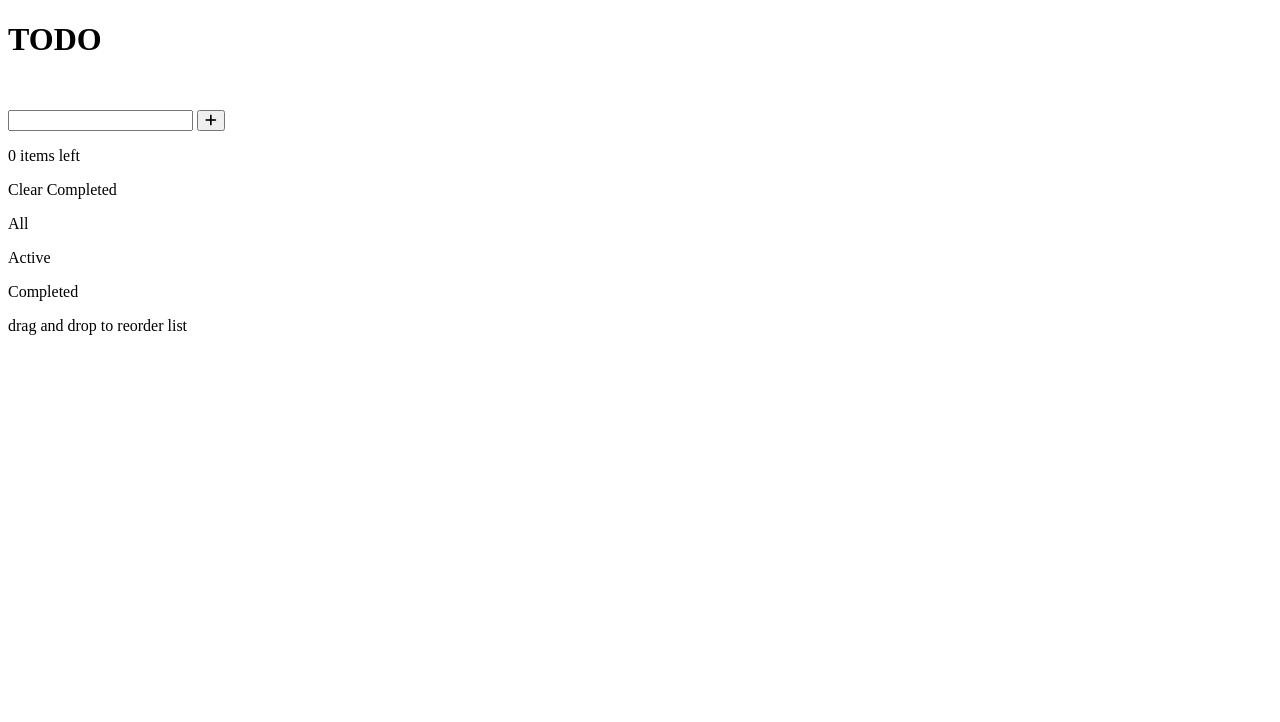
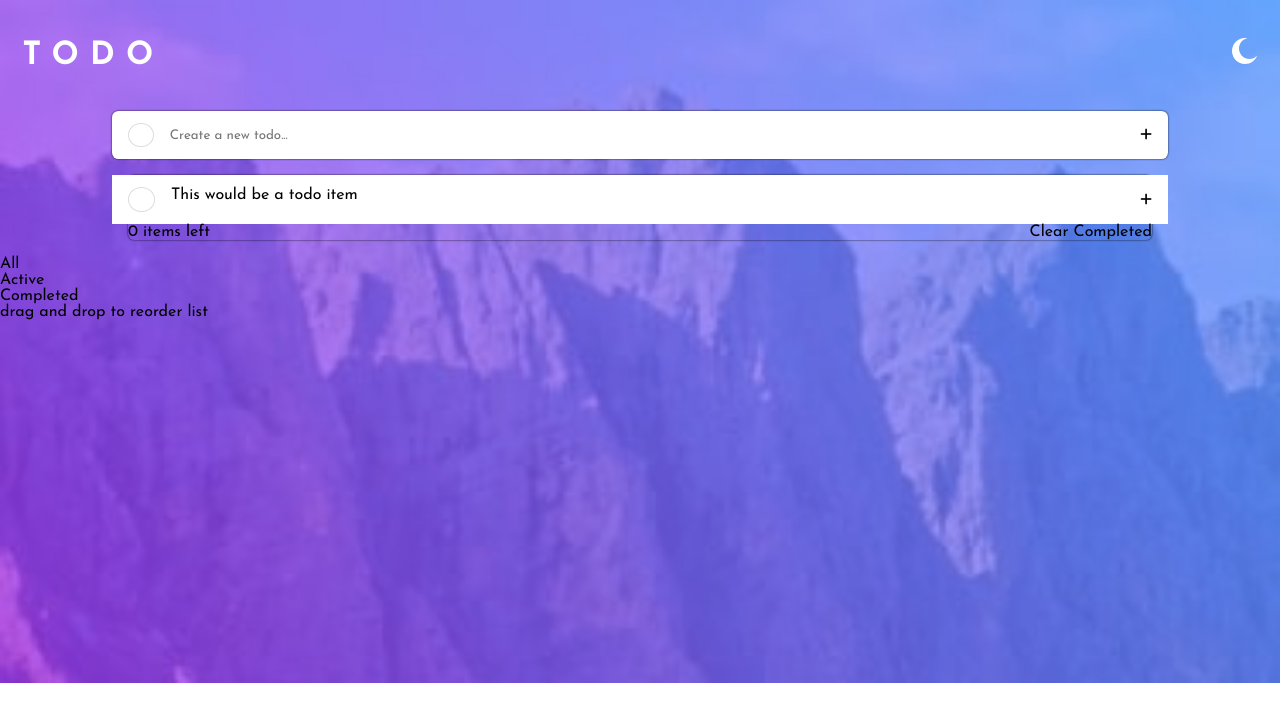
Before and after one commit to ulisesedu7/New-to-do-list, a plain HTML site: page index.html in a window 1280 px wide. Drawn offline with nearby package versions, Linux system fonts and the light colour scheme; files that its build step writes are made by us from their sources.

Commit message:
Initialize styles of the app

```diff
--- a/assets/styles/styles.scss
+++ b/assets/styles/styles.scss
@@ -0,0 +1,134 @@
+/*
+  Variables
+*/
+$link-active: hsl(220, 98%, 61%);
+$check-bg: linear-gradient hsl(192, 100%, 67%) to hsl(280, 87%, 65%);
+
+// Light theme colors
+
+
+* {
+  margin: 0;
+  padding: 0;
+  font-family: 'Josefin Sans', sans-serif;
+}
+
+// Box Shadows
+.shadow {
+  -webkit-box-shadow: 0px 0px 2px 0px #000000;
+  box-shadow: 0px 0px 2px 0px #000000;
+}
+
+/*
+  Header Styles
+*/
+body {
+  background: url('../images/bg-mobile-light.jpg');
+  background-size: cover;
+  background-repeat: no-repeat;
+  background-size: 100%;
+}
+
+.header {
+  display: flex;
+  justify-content: space-between;
+  align-items: baseline;
+  padding: 2.4rem 1.4rem;
+
+  &__title {
+    letter-spacing: 0.7rem;
+    color: #fff;
+  }
+}
+
+.form {
+  display: flex;
+  justify-content: center;
+  width: 100%;
+
+  &__container {
+    display: flex;
+    justify-content: space-between;
+    align-items: center;
+    background-color: #fff;
+    padding: 0.75rem 1rem;
+    border-radius: 0.4rem;
+    width: 80%;
+
+    &__items {
+      display: flex;
+      width: 90%;
+    }
+
+    &__todo {
+      outline: none;
+      border: none;
+      width: 100%;
+    }
+
+    button {
+      border: none;
+      background-color: transparent;
+    }
+  }
+}
+
+.items-circle {
+  border: 1px solid #ddd;
+  background-color: transparent;
+  border-radius: 50%;
+  width: 25px;
+  height: 22.5px;
+  margin-right: 1rem;
+}
+
+.items {
+  display: flex;
+  justify-content: center;
+  align-items: center;
+  flex-direction: column;
+  width: 80%;
+  border-radius: 0.4rem;
+  margin: 1rem auto;
+
+  &__container {
+    display: flex;
+    justify-content: center;
+    flex-direction: column;
+    align-items: center;
+    width: 100%;
+  }
+
+  &__footer {
+    display: flex;
+    align-items: center;
+    justify-content: space-between;
+    width: 100%;
+  }
+}
+
+
+.item {
+  display: flex;
+  justify-content: space-between;
+  align-items: center;
+  background-color: #fff;
+  padding: 0.75rem 1rem;
+  width: 100%;
+
+  &__container {
+    display: flex;
+
+    &__checked {}
+
+    &__item {
+      font-size: 1rem;
+    }
+
+  }
+
+  button {
+    border: none;
+    background-color: transparent;
+  }
+}
--- a/index.html
+++ b/index.html
@@ -13,8 +13,13 @@
   <!-- Link para iconos de FontAwesome -->
   <script src="https://kit.fontawesome.com/64d25ab310.js" crossorigin="anonymous"></script>
 
+  <!-- Google Fonts -->
+  <link rel="preconnect" href="https://fonts.googleapis.com">
+  <link rel="preconnect" href="https://fonts.gstatic.com" crossorigin>
+  <link href="https://fonts.googleapis.com/css2?family=Josefin+Sans:wght@400;700&display=swap" rel="stylesheet">
+
   <!-- Link para mi archivo de CSS -->
-  <link rel="stylesheet" href="./assets/css/styles.css">
+  <link rel="stylesheet" href="./assets/styles/styles.css">
 </head>
 
 <body>
@@ -25,16 +30,26 @@
 
   <main id="main">
     <form class="form">
-      <div class="form__container">
-        <span id="check-holder" class="form__container__circle"></span>
-        <input type="text" required id="todo-item" class="form__container__todo">
+      <div class="form__container shadow">
+        <div class="form__container__items">
+          <div class="form__container__circle items-circle check-holder"></div>
+          <input type="text" required id="todo-item" class="form__container__todo" placeholder="Create a new todo...">
+        </div>
+
         <button type="submit"><i class="fa-solid fa-plus"></i></button>
       </div>
     </form>
 
-    <section id="todo-cont" class="items">
+    <section id="todo-cont" class="items shadow">
       <article id="todo-items" class="items__container">
+        <div class="item">
+          <div class="item__container">
+            <div id="check-holder" class="item__container__checked items-circle"></div>
+            <p class="item__container__item">This would be a todo item</p>
+          </div>
 
+          <button type="submit"><i class="fa-solid fa-plus"></i></button>
+        </div>
       </article>
 
       <div id="main-footer" class="items__footer">
```
Also changed, not shown: assets/styles/styles.css (added), styles.scss (deleted), 2 other files.
